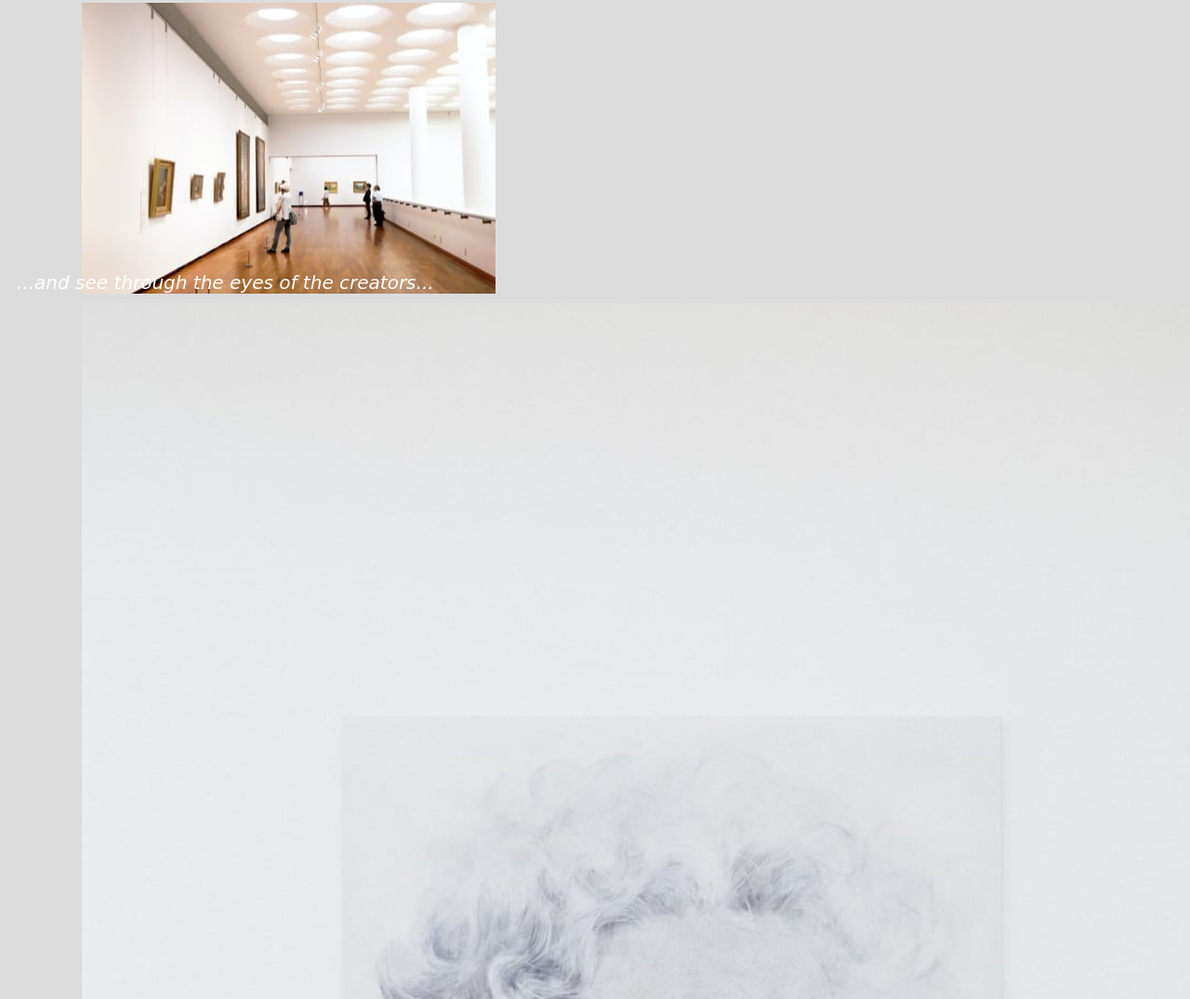
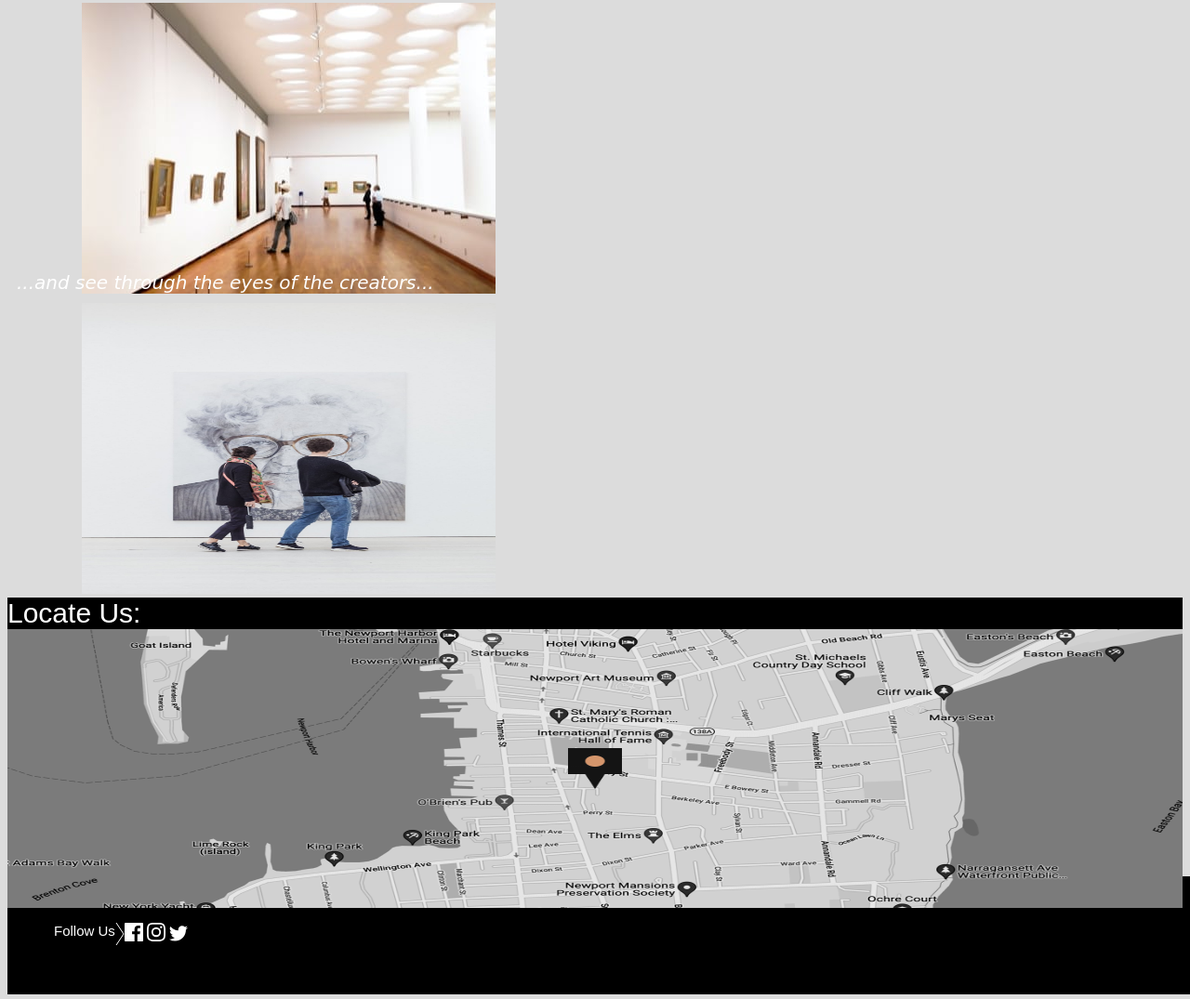
Before and after one commit to Ltlamptey/Amalitech-Art-Website, a plain HTML site: page index.html in a window 1280 px wide. Shown: the part 1150-2225 px from the top of the page at 93% size. Drawn offline with Linux system fonts and the light colour scheme.

Commit message:
Update index.html

```diff
--- a/index.html
+++ b/index.html
@@ -32,7 +32,7 @@
                         <div class="image">
 
                              <p> ...and see through the eyes of the creators...</p>
-                            <a href="https://github.com/Ltlamptey/Amalitech-Art-Website/blob/master/art-gallery-website/art-gallery-website/art-gallery-website/assets/desktop/image-hero@2x.jpg?raw=true"> <img src="https://github.com/Ltlamptey/Amalitech-Art-Website/blob/master/art-gallery-website/art-gallery-website/art-gallery-website/assets/desktop/image-hero@2x.jpg?raw=true" alt="forth-image" id="fourth-image"/>  </a>
+                            <a href="https://github.com/Ltlamptey/Amalitech-Art-Website/blob/master/art-gallery-website/art-gallery-website/art-gallery-website/assets/desktop/image-hero@2x.jpg?raw=true"> <img src="https://github.com/Ltlamptey/Amalitech-Art-Website/blob/master/art-gallery-website/art-gallery-website/art-gallery-website/assets/desktop/image-hero@2x.jpg?raw=true" alt="forth-image" class="hall"/>  </a>
                         </div>
 
                         <div class="map" id="location"> Locate Us:
```
